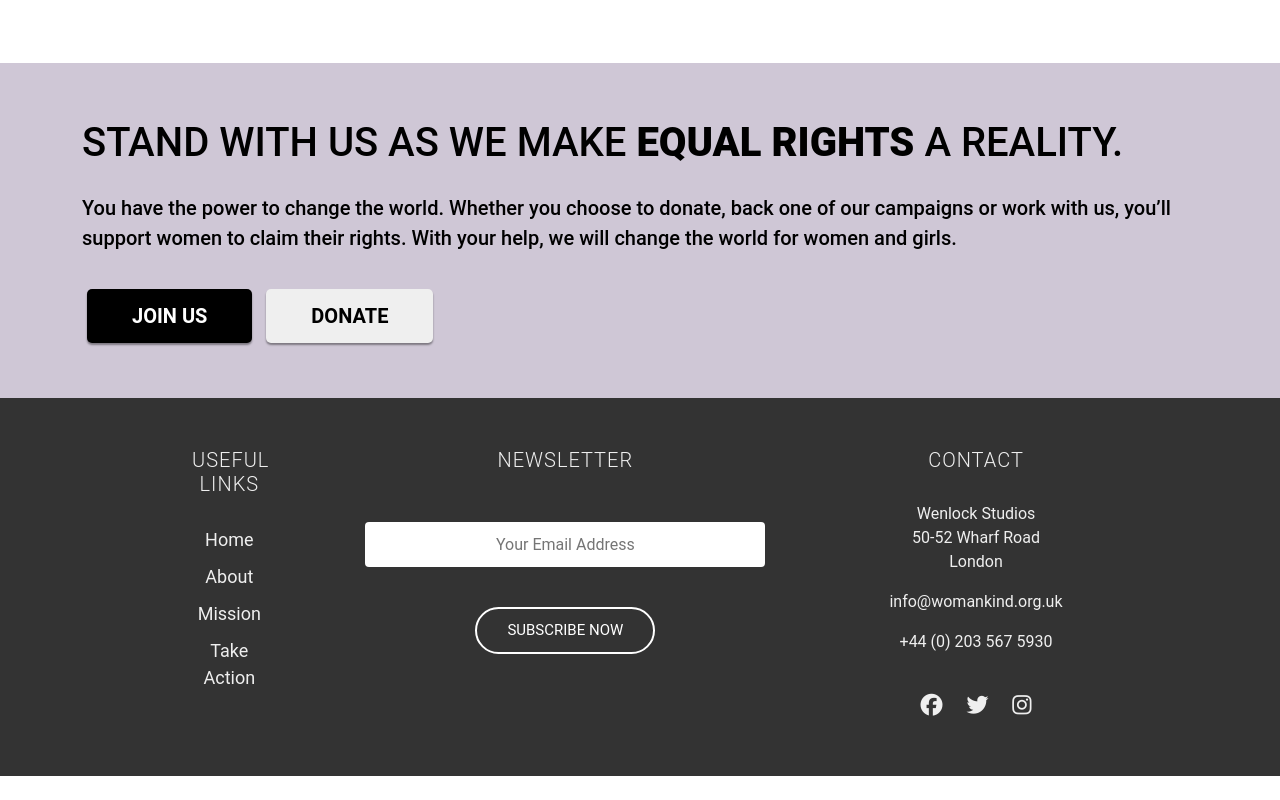
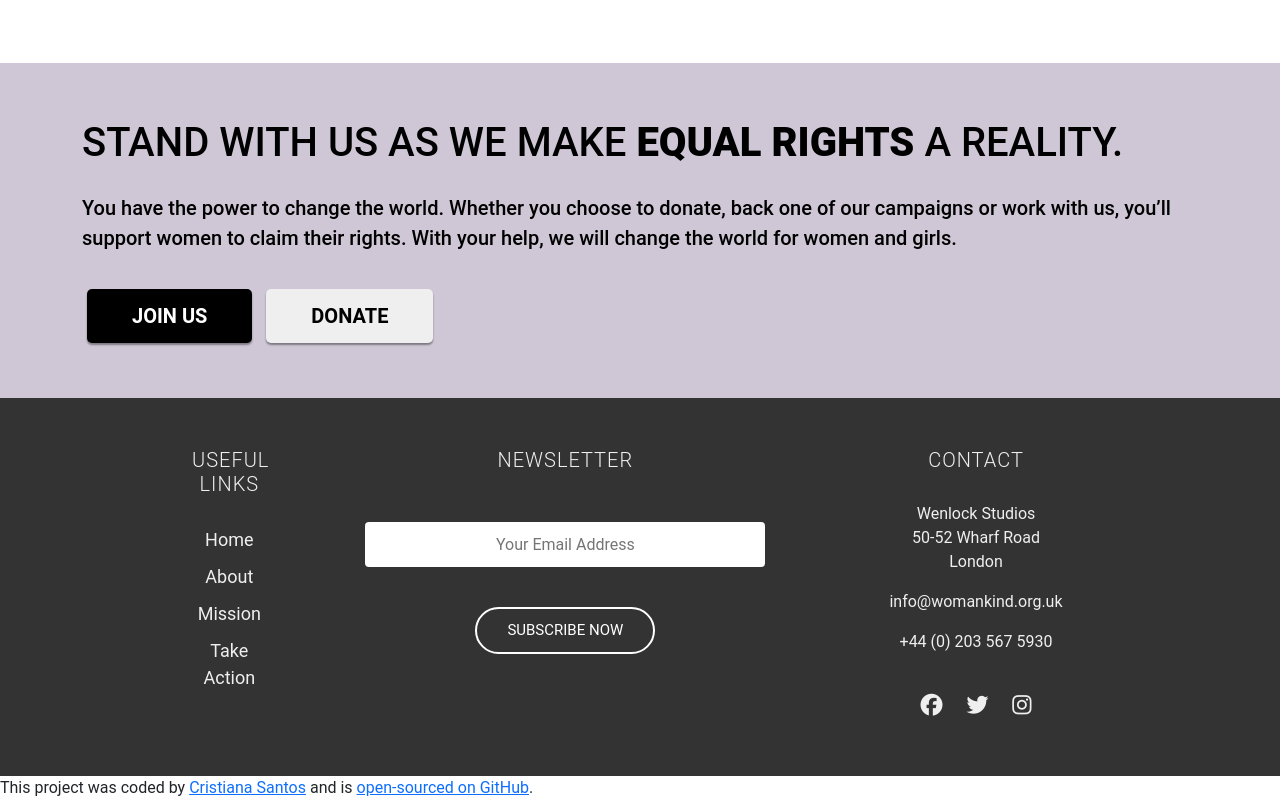
Before and after one commit to Mimii15/shecodes-ngo-project, a plain HTML site: page index.html in a window 1280 px wide. Shown: the part 4147-4947 px from the top of the page. Before the commit the page ends 4923 px from the top, so only its background shows below. Drawn offline with nearby package versions, Linux system fonts and the light colour scheme.

Commit message:
Update index.html

```diff
--- a/index.html
+++ b/index.html
@@ -1413,7 +1413,16 @@ https://s3.amazonaws.com/shecodesio-production/uploads/files/000/062/697/origina
 					</div>
 				</div>
 			</div>
-
+			<div class="personal-info">
+				This project was coded by
+				<a
+					href="https://www.linkedin.com/in/cristianaa-santos/"
+					target="_blank"
+					>Cristiana Santos</a
+				>
+				and is
+				<a href="">open-sourced on GitHub</a>.
+			</div>
 			<script
 				src="https://code.jquery.com/jquery-3.3.1.slim.min.js"
 				integrity="sha384-q8i/X+965DzO0rT7abK41JStQIAqVgRVzpbzo5smXKp4YfRvH+8abtTE1Pi6jizo"
```
